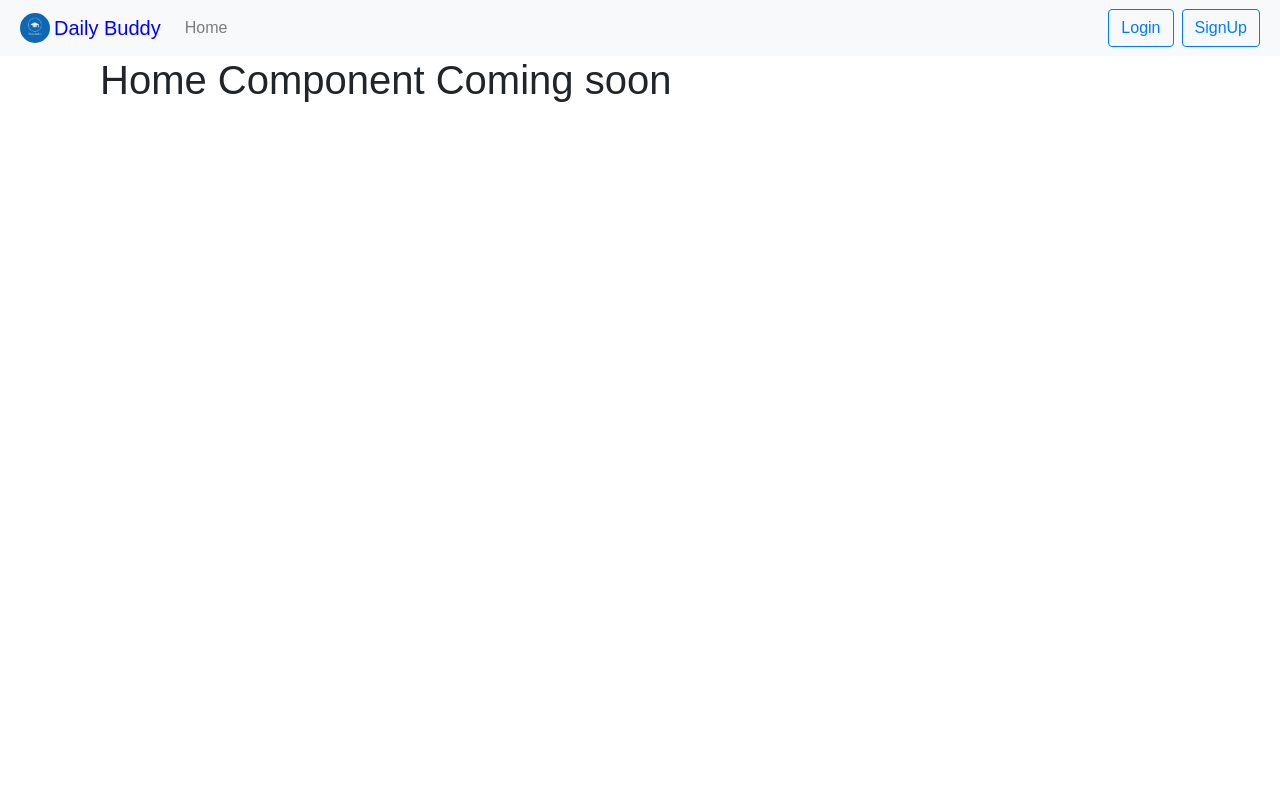
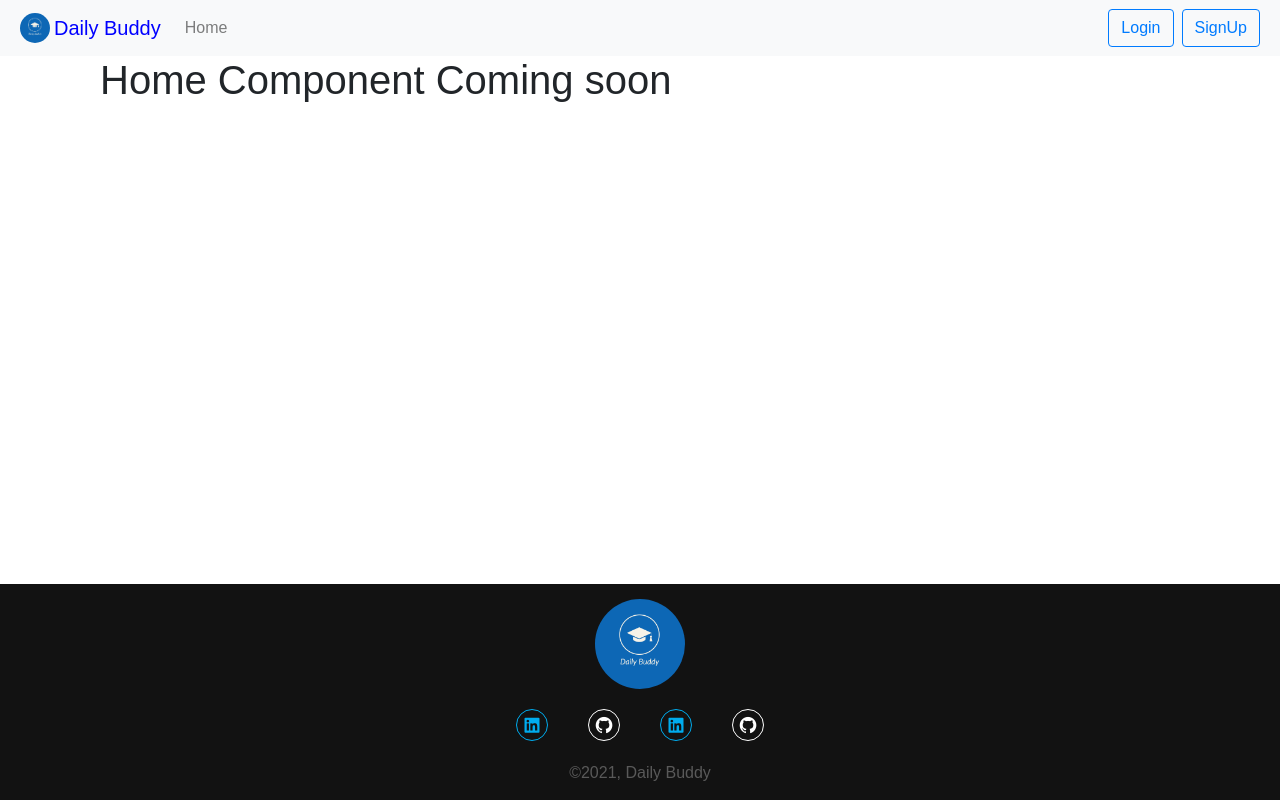
Before and after one commit to saurav-kalsoor/Daily-Buddy, a React (Create React App) app in the folder frontend/: page / in a window 1280 px wide. Built offline with nearby package versions, Linux system fonts and the light colour scheme; no server answers.

Commit message:
Added footer element and bug of bg color fixed

```diff
--- a/frontend/public/index.html
+++ b/frontend/public/index.html
@@ -23,6 +23,9 @@
       src="https://kit.fontawesome.com/28ed96bb12.js"
       crossorigin="anonymous"
     ></script>
+
+    <!-- Boxicon icons -->
+    <link href='https://unpkg.com/boxicons@2.0.9/css/boxicons.min.css' rel='stylesheet'>
 
     <link rel="apple-touch-icon" href="%PUBLIC_URL%/logo192.png" />
     <link rel="manifest" href="%PUBLIC_URL%/manifest.json" />
--- a/frontend/src/App.css
+++ b/frontend/src/App.css
@@ -190,3 +190,85 @@ body {
 .list li.minus {
   border-right: 5px solid #c0392b;
 }
+
+/* Footer Css */
+.footer-container {
+  position: absolute;
+  width: 100%;
+  bottom: 0;
+  left: 0;
+  padding: 15px 0;
+  background: #121212;
+  display: flex;
+  justify-content: center;
+  align-items: center;
+  flex-direction: column;
+}
+
+.footer-container img {
+  height: 90px;
+  width: 90px;
+  border-radius: 50%;
+  transition: 0.5s;
+}
+
+.footer-container img:hover {
+  transform: scale(1.3);
+  transition: 0.5s;
+}
+
+.social-icons {
+  display: flex;
+  padding: 20px 0;
+}
+
+.social-icons i {
+  margin: 0 20px;
+  padding: 5px;
+  font-size: 20px;
+  color: #fff;
+  border-radius: 50%;
+  border: 1px solid #fff;
+  cursor: pointer;
+  transition: 0.3s;
+}
+
+
+.social-icons .bxl-linkedin-square {
+  border: 1px solid #00acee;
+  color: #00acee;
+}
+
+
+.footer-links {
+  display: flex;
+}
+
+.footer-links .menu-item {
+  color: rgba(255,255,255,.8);
+  margin: 0 20px;
+  font-size: 14px;
+  cursor: pointer;
+}
+
+.footer-links .menu-item:hover {
+  color: rgba(255,255,255);
+}
+
+.footer-links .menu-item::after {
+  content: '';
+  display: block;
+  width: 0;
+  height: 1.6px;
+  background: #fff;
+  transition: width .3s;
+}
+
+.footer-links .menu-item:hover::after {
+  width: 100%;
+  transition: width .3s;
+}
+
+.copyright {
+  color: rgba(255,255,255,.3);
+}
--- /dev/null
+++ b/frontend/src/components/Footer.js
@@ -0,0 +1,26 @@
+import React from 'react'
+
+function Footer() {
+    return (
+            <footer class="footer-container">
+        <img src="img/Daily Buddy-logos.jpeg" alt=""/>
+
+        <div class="social-icons">
+            <i class='bx bxl-linkedin-square' ></i>
+            <i class='bx bxl-github' ></i>
+            <i class='bx bxl-linkedin-square' ></i>
+            <i class='bx bxl-github' ></i>
+        </div>
+         {/* <ul class="footer-links">
+            <li class="menu-item">Politicas</li>
+            <li class="menu-item">Cookies</li>
+            <li class="menu-item">Servicios</li>
+            <li class="menu-item">Privacidad</li>
+            <li class="menu-item">Contacto</li>
+        </ul>  */}
+        <span class="copyright">&copy;2021, Daily Buddy</span>
+    </footer>
+    )
+}
+
+export default Footer
--- a/frontend/src/components/Home.js
+++ b/frontend/src/components/Home.js
@@ -1,10 +1,15 @@
 import React from 'react'
+import Footer from './Footer'
 
 function Home() {
     return (
+        <>
         <div className="container">
            <h1>Home Component Coming soon</h1>
         </div>
+
+        <Footer/>
+        </>
     )
 }
 
--- a/frontend/src/components/expenseTracker/Expense.js
+++ b/frontend/src/components/expenseTracker/Expense.js
@@ -1,11 +1,21 @@
-import React from 'react'
+import { React, useEffect } from 'react'
+import { useLocation } from "react-router-dom";
 import AddTransaction from './AddTransaction';
 import Balance from './Balance';
 import IncomeExpenses from './IncomeExpenses';
 import TransactionList from './TransactionList';
 
 function Expense() {
-    //document.body.style.backgroundColor = "#f7f7f7";
+
+    let location = useLocation();
+    useEffect(() => {
+        if (location.pathname === '/expense')
+            document.body.style.backgroundColor = "#f7f7f7";
+
+        return () => {
+            document.body.style.backgroundColor = "transparent";
+        };
+    }, [location]);
 
     return (
         <div className="container my-2" >
@@ -17,7 +27,7 @@ function Expense() {
             <IncomeExpenses />
 
             <div className="d-flex justify-content-between">
-            {/* <AddNote showAlert={props.showAlert} /> */}
+                {/* <AddNote showAlert={props.showAlert} /> */}
                 <AddTransaction />
                 <TransactionList />
             </div>
--- /dev/null
+++ b/frontend/style.css
@@ -0,0 +1,95 @@
+@import url('https://fonts.googleapis.com/css2?family=Noto+Sans+JP:wght@300&display=swap');
+
+* {
+    padding: 0;
+    margin: 0;
+    list-style: none;
+    text-decoration: none;
+    font-family: 'Noto Sans JP', sans-serif;
+}
+
+body {
+    height: 100vh;
+    width: 100%;
+    position: relative;
+}
+
+.footer-container {
+    position: absolute;
+    width: 100%;
+    bottom: 0;
+    left: 0;
+    padding: 15px 0;
+    background: #121212;
+    display: flex;
+    justify-content: center;
+    align-items: center;
+    flex-direction: column;
+}
+
+.footer-container img {
+    height: 90px;
+    width: 90px;
+    transition: 0.5s;
+}
+
+.footer-container img:hover {
+    transform: scale(1.3);
+    transition: 0.5s;
+}
+
+.social-icons {
+    display: flex;
+    padding: 20px 0;
+}
+
+.social-icons i {
+    margin: 0 20px;
+    padding: 5px;
+    font-size: 20px;
+    color: #fff;
+    border-radius: 50%;
+    border: 1px solid #fff;
+    cursor: pointer;
+    transition: 0.3s;
+}
+
+
+.social-icons .bxl-linkedin-square {
+    border: 1px solid #00acee;
+    color: #00acee;
+}
+
+
+.footer-links {
+    display: flex;
+}
+
+.footer-links .menu-item {
+    color: rgba(255,255,255,.8);
+    margin: 0 20px;
+    font-size: 14px;
+    cursor: pointer;
+}
+
+.footer-links .menu-item:hover {
+    color: rgba(255,255,255);
+}
+
+.footer-links .menu-item::after {
+    content: '';
+    display: block;
+    width: 0;
+    height: 1.6px;
+    background: #fff;
+    transition: width .3s;
+}
+
+.footer-links .menu-item:hover::after {
+    width: 100%;
+    transition: width .3s;
+}
+
+.copyright {
+    color: rgba(255,255,255,.3);
+}
```
